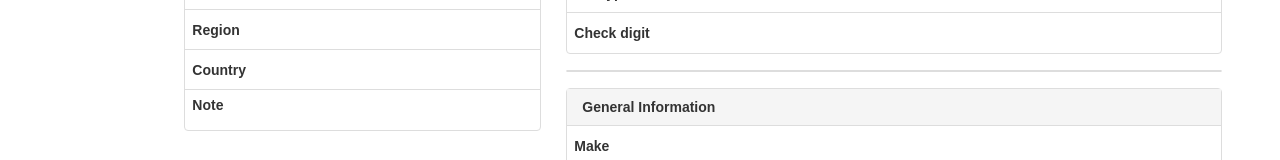
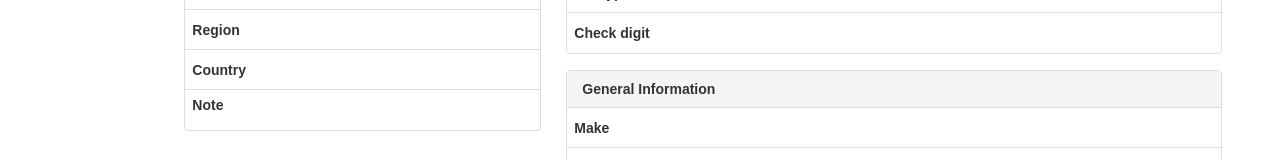
Before and after one commit to kunal-opash/vin-decoder, a Next.js app: page / in a window 1280 px wide. Shown: the part 747-907 px from the top of the page. Built offline with nearby package versions, Linux system fonts and the light colour scheme.

Commit message:
Removed Text

```diff
--- a/src/pages/index.js
+++ b/src/pages/index.js
@@ -529,15 +529,14 @@ export default function Home() {
                   </div>
                 </Box>
 
-                <Box
+                {/* <Box
                   sx={{
                     border: 1,
                     borderColor: "#ddd",
                     borderRadius: "4px",
                   }}
                 >
-                  {/* <div> */}
-                  {/* <Box
+                  <Box
                     sx={{
                       color: "#333",
                       backgroundColor: "#f5f5f5",
@@ -580,9 +579,8 @@ export default function Home() {
                         and learn more about the history of this vehicle.
                       </div>
                     </div>
-                  </Box> */}
-                  {/* </div> */}
-                </Box>
+                  </Box>
+                </Box> */}
 
                 <Box
                   sx={{
```
